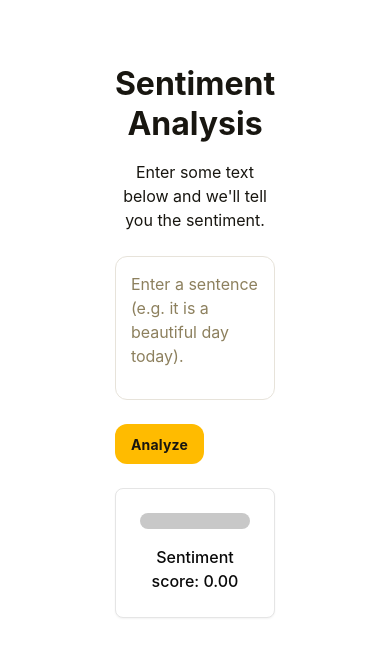
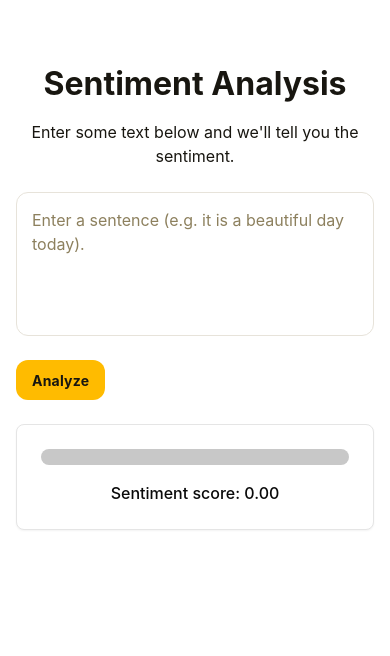
Before and after one commit to drhanlau/sentiment_next, a Next.js app: page /demo in a window 390 px wide. Shown: the top 656 px of the page. Built offline with nearby package versions, Linux system fonts and the light colour scheme.

Commit message:
remove margin when in mobile device

```diff
--- a/app/demo/senti.tsx
+++ b/app/demo/senti.tsx
@@ -32,7 +32,7 @@ const Senti: React.FC = () => {
   return (
         <div className="relative flex size-full min-h-screen flex-col bg-white group/design-root overflow-x-hidden" style={{ fontFamily: 'Inter, "Noto Sans", sans-serif' }}>
           <div className="layout-container flex h-full grow flex-col">
-            <div className="px-40 flex flex-1 justify-center py-5">
+            <div className="md:px-40  flex flex-1 justify-center py-5">
               <div className="layout-content-container flex flex-col w-[512px] max-w-[512px] py-5 max-w-[960px] flex-1">
                 <h1 className="text-[#181610] tracking-light text-[32px] font-bold leading-tight px-4 text-center pb-3 pt-6">Sentiment Analysis</h1>
                 <p className="text-[#181610] text-base font-normal leading-normal pb-3 pt-1 px-4 text-center">Enter some text below and we'll tell you the sentiment. </p>
```
